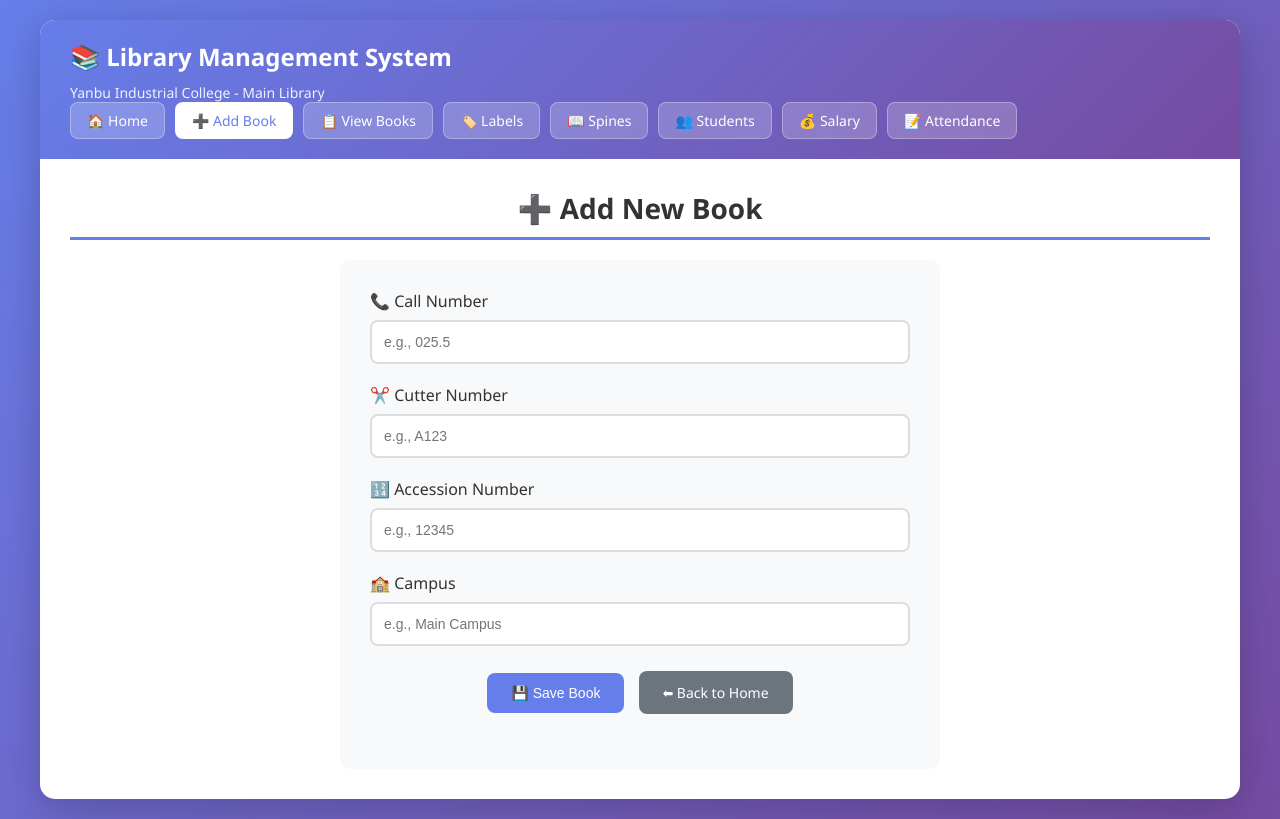
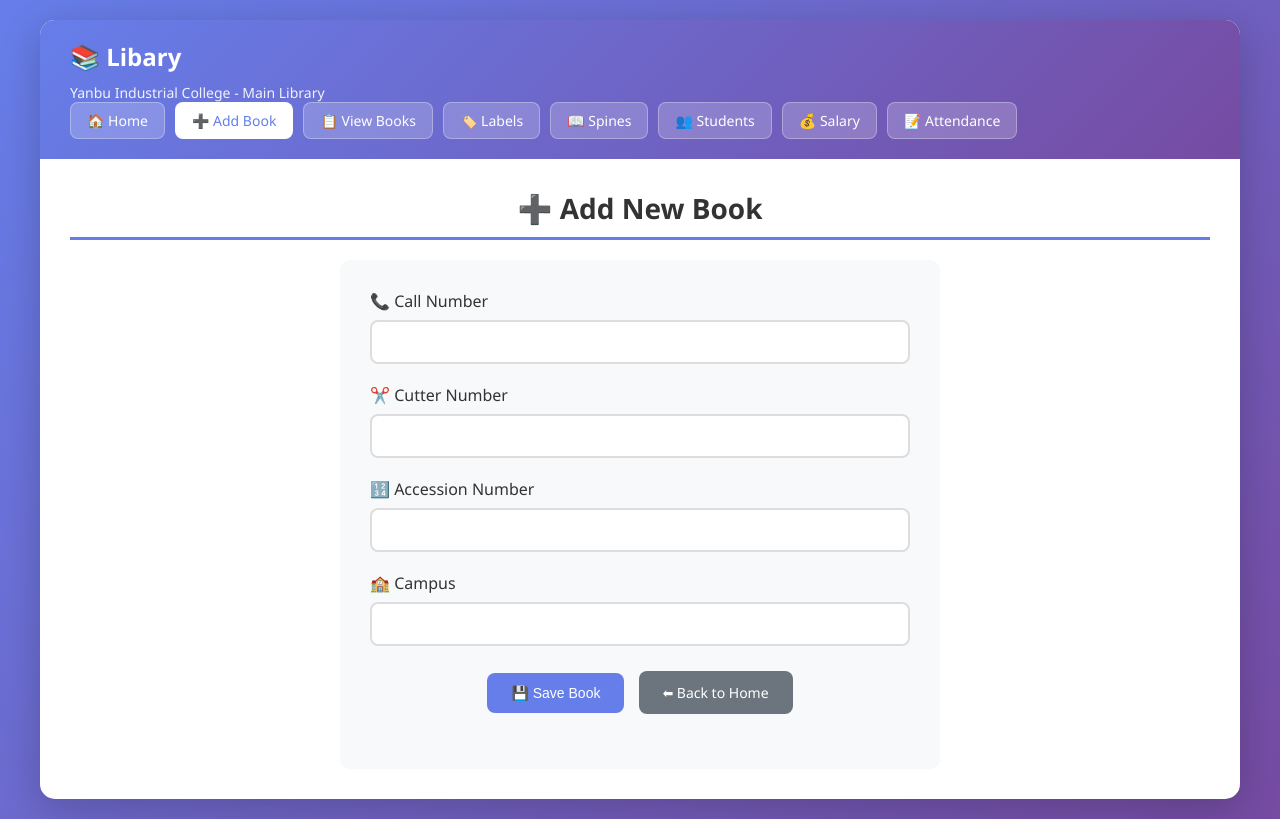
Before and after one commit to Abdallah-Sami/LibaryProject, a PHP site: page /add_book.php in a window 1280 px wide. Run offline with PHP 8.4, Linux system fonts and the light colour scheme.

Commit message:
تعديلات على الواجهة: تغيير العناوين وحذف الأمثلة من الفورم
- غير "طباعة الكعوب" إلى "طباعة Spines" في الهوم
- غير عنوان الهوم من "نظام ملصقات كتب المكتبة" إلى "المكتبة"
- غير عنوان الهيدر من "Library Management System" إلى "Libary"
- حذف الأمثلة التوضيحية (placeholder) من فورم إضافة كتاب

https://claude.ai/code/session_01U6J6LQZRjXnVabQ1h5qquE

```diff
--- a/add_book.php
+++ b/add_book.php
@@ -6,22 +6,22 @@
     <form action="save_book.php" method="POST" class="form-container">
         <div class="form-group">
             <label for="call_no">📞 Call Number</label>
-            <input type="text" id="call_no" name="call_no" class="form-control" placeholder="e.g., 025.5" required>
+            <input type="text" id="call_no" name="call_no" class="form-control" required>
         </div>
 
         <div class="form-group">
             <label for="cutter_no">✂️ Cutter Number</label>
-            <input type="text" id="cutter_no" name="cutter_no" class="form-control" placeholder="e.g., A123" required>
+            <input type="text" id="cutter_no" name="cutter_no" class="form-control" required>
         </div>
 
         <div class="form-group">
             <label for="accession_no">🔢 Accession Number</label>
-            <input type="text" id="accession_no" name="accession_no" class="form-control" placeholder="e.g., 12345" required>
+            <input type="text" id="accession_no" name="accession_no" class="form-control" required>
         </div>
 
         <div class="form-group">
             <label for="campus">🏫 Campus</label>
-            <input type="text" id="campus" name="campus" class="form-control" placeholder="e.g., Main Campus" required>
+            <input type="text" id="campus" name="campus" class="form-control" required>
         </div>
 
         <div class="action-buttons">
--- a/header.php
+++ b/header.php
@@ -9,7 +9,7 @@
 <div class="container">
     <header class="main-header no-print">
         <div>
-            <h1>📚 Library Management System</h1>
+            <h1>📚 Libary</h1>
             <p style="font-size: 14px; opacity: 0.9;">Yanbu Industrial College - Main Library</p>
         </div>
         <nav class="main-nav">
--- a/index.php
+++ b/index.php
@@ -1,7 +1,7 @@
 <?php include 'header.php'; ?>
 
 <div class="content">
-    <h2 class="page-title">📚 نظام ملصقات كتب المكتبة</h2>
+    <h2 class="page-title">📚 المكتبة</h2>
 
     <div class="home-grid">
         <a href="add_book.php" class="home-card">
@@ -24,7 +24,7 @@
 
         <a href="print_spine.php" class="home-card">
             <div style="font-size: 48px;">📖</div>
-            <h3>طباعة الكعوب</h3>
+            <h3>طباعة Spines</h3>
             <p>طباعة ملصقات كعب الكتب</p>
         </a>
 
```
